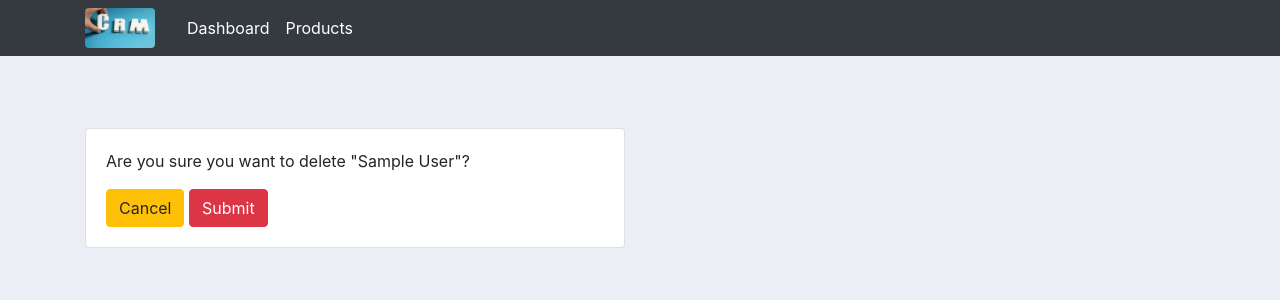
After one commit to aliharby12/CRM-App, a Django app: page /delete-order/1/ in a window 1280 px wide. The commit adds this page. Shown: the top 300 px of the page. Run offline with Django 3.2, Linux system fonts and the light colour scheme; tables that the repository leaves empty hold one stand-in row (values such as "Sample post"); some libraries are stand-ins or nearby versions.

Commit message:
crud system third step - delete order -

```diff
--- a/src/accounts/templates/accounts/dashboard.html
+++ b/src/accounts/templates/accounts/dashboard.html
@@ -48,7 +48,7 @@
 						<td>{{ order.date_created }}</td>
 						<td>{{ order.status }}</td>
 						<td><a href="{% url 'update-order' order.id %}">Update</a></td>
-						<td><a href="#">Delete</a></td>
+						<td><a href="{% url 'delete-order' order.id %}">Delete</a></td>
 
 					</tr>
 				{% endfor %}
--- /dev/null
+++ b/src/accounts/templates/accounts/delete.html
@@ -0,0 +1,24 @@
+{%  extends 'accounts/main.html' %}
+{% load static %}
+{% block content %}
+
+<br>
+<div class="row">
+	<div class="col-md-6">
+		<div class="card card-body">
+
+
+			<p>Are you sure you want to delete "{{order.product.name}}"?</p>
+
+			<form action="{% url 'delete-order' order.id  %}" method="POST">
+
+				{% csrf_token %}
+				<a class="btn btn-warning" href="{% url 'dashboard' %}">Cancel</a>
+
+				<input class="btn btn-danger" type="submit" name="Confirm">
+			</form>
+		</div>
+	</div>
+</div>
+
+{% endblock %}
--- a/src/accounts/urls.py
+++ b/src/accounts/urls.py
@@ -8,5 +8,6 @@ urlpatterns = [
     path('customer/<str:id>', views.customer, name='customer'),
     path('create-order', views.createOrder, name='create-order'),
     path('update-order/<str:id>/', views.updateOrder, name="update-order"),
+    path('delete-order/<str:id>/', views.deleteOrder, name="delete-order"),
 
 ]
--- a/src/accounts/views.py
+++ b/src/accounts/views.py
@@ -59,3 +59,13 @@ def updateOrder(request, id):
 
     context = {'form':form}
     return render(request, 'accounts/order_form.html', context)
+
+def deleteOrder(request, id):
+    """create a function to delete specific order"""
+    order = Order.objects.get(id=id)
+    if request.method == "POST":
+    	order.delete()
+    	return redirect('/')
+
+    context = {'order':order}
+    return render(request, 'accounts/delete.html', context)
```
